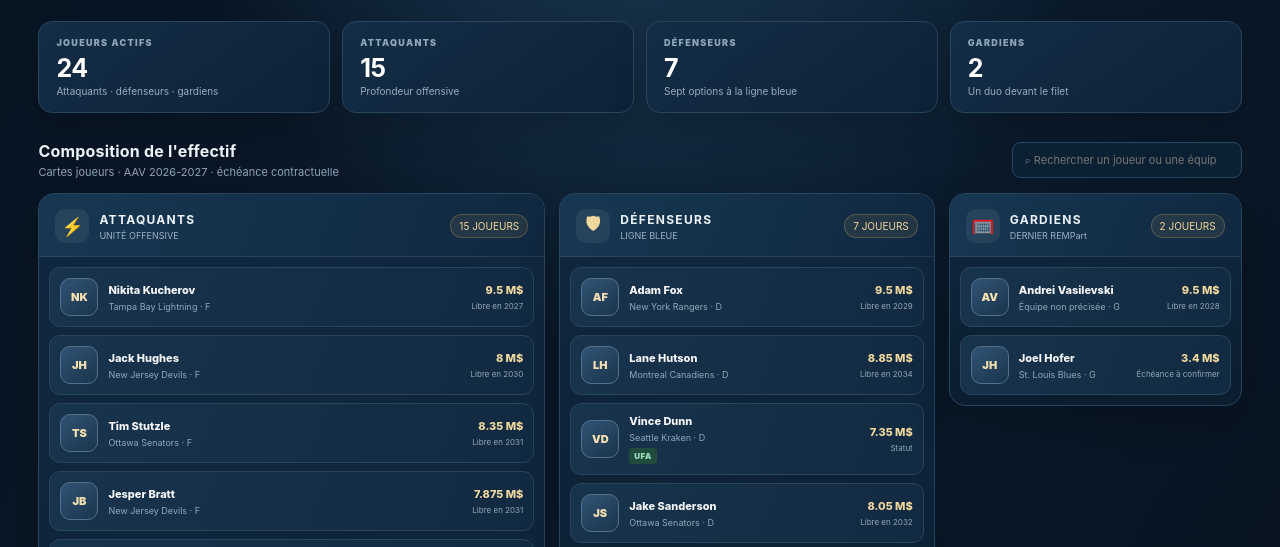
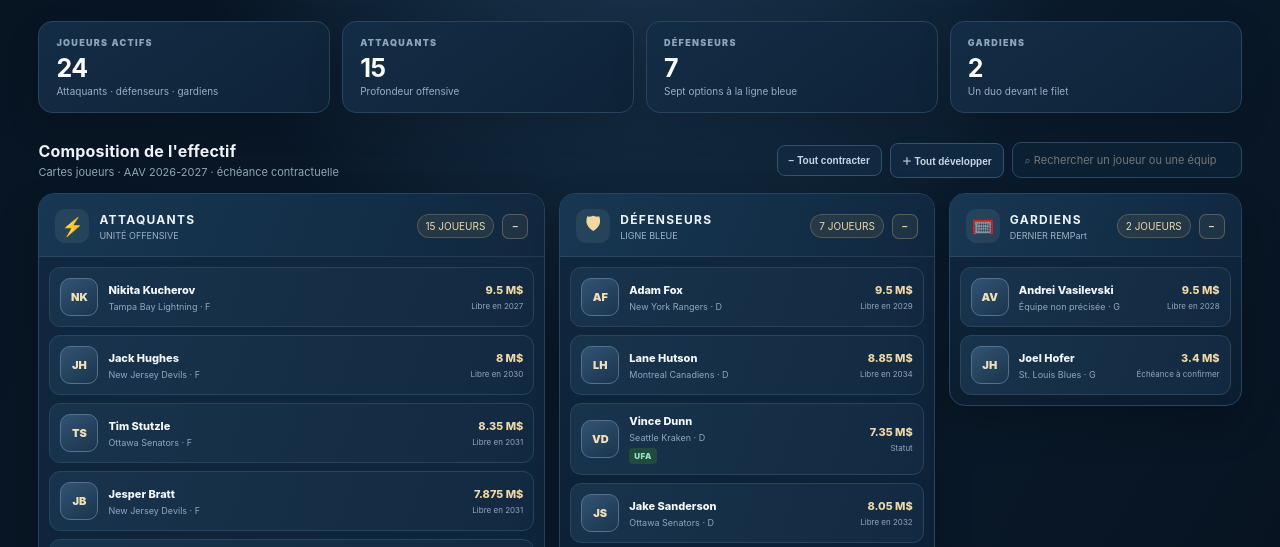
Before and after one commit to couturjo/Calculateur, a plain HTML site: page effectif-couturov.html in a window 1280 px wide. Shown: the part 225-772 px from the top of the page. Drawn offline with Linux system fonts and the light colour scheme.

Commit message:
Ajouter le repli des sections dans le prototype Effectif

```diff
--- a/effectif-couturov.html
+++ b/effectif-couturov.html
@@ -30,7 +30,7 @@ h1{font-size:clamp(30px,4vw,48px);line-height:1;margin:9px 0 10px;letter-spacing
 .pos-title{display:flex;align-items:center;gap:10px}.pos-icon{width:34px;height:34px;border-radius:10px;background:#ffffff12;display:grid;place-items:center;color:var(--gold2);font-size:18px}
 .poshead h3{font-size:12px;letter-spacing:1.3px;margin:0}.poshead small{display:block;color:#9cb0c3;font-size:9px;margin-top:3px}
 .count{font-size:10px;color:var(--gold2);background:#d8b56d18;border:1px solid #d8b56d44;padding:5px 8px;border-radius:20px;white-space:nowrap}
-.playerlist{padding:10px;display:grid;gap:8px}
+.playerlist{padding:10px;display:grid;gap:8px}.position.is-collapsed .playerlist{display:none}.position.is-collapsed .poshead{border-bottom:0}.section-toggle{border:1px solid #d8b56d55;background:#d8b56d12;color:#f0d99f;border-radius:7px;padding:6px 9px;font-size:10px;font-weight:900;cursor:pointer}.section-toggle:hover{background:#d8b56d25}.prospect-box.is-collapsed .prospect-grid{display:none}.prospect-box.is-collapsed .prospect-head{border-bottom:0}.toolbar-actions{display:flex;align-items:center;gap:8px;flex-wrap:wrap}.collapse-all{border:1px solid #36536d;background:#102840;color:#c7d5e2;border-radius:8px;padding:9px 11px;font-size:10px;font-weight:800;cursor:pointer}.collapse-all:hover{border-color:#d8b56d;color:#f0d99f}
 .player{display:grid;grid-template-columns:38px minmax(0,1fr) auto;align-items:center;gap:10px;padding:10px;background:linear-gradient(110deg,#18334c,#122a41);border:1px solid #29445d;border-radius:11px;min-width:0;transition:.18s}
 .player:hover{transform:translateY(-2px);border-color:#b89553;box-shadow:0 8px 20px #0003}
 .avatar{width:38px;height:38px;border-radius:10px;display:grid;place-items:center;font-size:11px;font-weight:900;color:#f4dfb0;background:linear-gradient(145deg,#315473,#1a344d);border:1px solid #52718d}
@@ -55,13 +55,13 @@ h1{font-size:clamp(30px,4vw,48px);line-height:1;margin:9px 0 10px;letter-spacing
 <div class="metric"><label>Défenseurs</label><strong>7</strong><small>Sept options à la ligne bleue</small></div>
 <div class="metric"><label>Gardiens</label><strong>2</strong><small>Un duo devant le filet</small></div>
 </section>
-<div class="toolbar"><div><h2>Composition de l'effectif</h2><p>Cartes joueurs · AAV 2026-2027 · échéance contractuelle</p></div><input class="search" id="search" type="search" placeholder="⌕ Rechercher un joueur ou une équipe…"></div>
+<div class="toolbar"><div><h2>Composition de l'effectif</h2><p>Cartes joueurs · AAV 2026-2027 · échéance contractuelle</p></div><div class="toolbar-actions"><button class="collapse-all" id="collapseAll">− Tout contracter</button><button class="collapse-all" id="expandAll">＋ Tout développer</button><input class="search" id="search" type="search" placeholder="⌕ Rechercher un joueur ou une équipe…"></div></div>
 <section class="columns" id="columns">
-<div class="position"><div class="poshead"><div class="pos-title"><div class="pos-icon">⚡</div><div><h3>ATTAQUANTS</h3><small>UNITÉ OFFENSIVE</small></div></div><span class="count">15 JOUEURS</span></div><div class="playerlist" id="forwards"></div></div>
-<div class="position"><div class="poshead"><div class="pos-title"><div class="pos-icon">🛡</div><div><h3>DÉFENSEURS</h3><small>LIGNE BLEUE</small></div></div><span class="count">7 JOUEURS</span></div><div class="playerlist" id="defense"></div></div>
-<div class="position"><div class="poshead"><div class="pos-title"><div class="pos-icon">🥅</div><div><h3>GARDIENS</h3><small>DERNIER REMPart</small></div></div><span class="count">2 JOUEURS</span></div><div class="playerlist" id="goalies"></div></div>
+<div class="position"><div class="poshead"><div class="pos-title"><div class="pos-icon">⚡</div><div><h3>ATTAQUANTS</h3><small>UNITÉ OFFENSIVE</small></div></div><div style="display:flex;align-items:center;gap:8px"><span class="count">15 JOUEURS</span><button class="section-toggle" aria-expanded="true">−</button></div></div><div class="playerlist" id="forwards"></div></div>
+<div class="position"><div class="poshead"><div class="pos-title"><div class="pos-icon">🛡</div><div><h3>DÉFENSEURS</h3><small>LIGNE BLEUE</small></div></div><div style="display:flex;align-items:center;gap:8px"><span class="count">7 JOUEURS</span><button class="section-toggle" aria-expanded="true">−</button></div></div><div class="playerlist" id="defense"></div></div>
+<div class="position"><div class="poshead"><div class="pos-title"><div class="pos-icon">🥅</div><div><h3>GARDIENS</h3><small>DERNIER REMPart</small></div></div><div style="display:flex;align-items:center;gap:8px"><span class="count">2 JOUEURS</span><button class="section-toggle" aria-expanded="true">−</button></div></div><div class="playerlist" id="goalies"></div></div>
 </section>
-<section class="prospect-box"><div class="prospect-head"><div><h3>RÉSERVE DE PROSPECTS</h3><p>Actifs de développement · affichés séparément de l'alignement principal</p></div><span class="count">10 PROSPECTS</span></div><div class="prospect-grid" id="prospects"></div></section>
+<section class="prospect-box"><div class="prospect-head"><div><h3>RÉSERVE DE PROSPECTS</h3><p>Actifs de développement · affichés séparément de l'alignement principal</p></div><div style="display:flex;align-items:center;gap:8px"><span class="count">10 PROSPECTS</span><button class="section-toggle" aria-expanded="true">−</button></div></div><div class="prospect-grid" id="prospects"></div></section>
 <div class="note">Données de joueurs, AAV et échéances reprises de l'effectif Couturov présent dans la version officielle au moment de la création de cette maquette.<br>Les points Fantrax ne sont pas affichés dans ce prototype.</div>
 </main>
 <script>
@@ -109,5 +109,9 @@ function badge(free){if(free==="RFA")return '<span class="tag rfa">RFA</span>';i
 function card(p){return '<article class="player" data-search="'+(p.name+" "+p.team).toLowerCase()+'"><div class="avatar">'+initials(p.name)+'</div><div><div class="pname">'+p.name+'</div><div class="club">'+p.team+' · '+p.pos+'</div>'+badge(p.free)+'</div><div class="right"><div class="salary">'+money(p.aav)+'</div><div class="free">'+(p.free==="RFA"||p.free==="UFA"?"Statut":p.free==="—"?"Échéance à confirmer":"Libre en "+p.free)+'</div></div></article>'}
 function render(){for(const [pos,id] of [["F","forwards"],["D","defense"],["G","goalies"]])document.getElementById(id).innerHTML=players.filter(p=>p.pos===pos).map(card).join("");document.getElementById("prospects").innerHTML=prospects.map(p=>'<div class="prospect" data-search="'+(p.name+" "+p.team).toLowerCase()+'"><b>'+p.name+'</b><small>'+p.team+' · '+p.pos+'</small><span class="salary">'+money(p.aav)+'</span><small>'+(p.free==="RFA"?"Statut RFA":p.free==="Non signé"?"Contrat non signé":"Libre en "+p.free)+'</small></div>').join("")}
 render();
+document.querySelectorAll('.position,.prospect-box').forEach(section=>{const btn=section.querySelector('.section-toggle');btn.addEventListener('click',()=>setCollapsed(section,!section.classList.contains('is-collapsed')));});
+function setCollapsed(section,collapsed){section.classList.toggle('is-collapsed',collapsed);const btn=section.querySelector('.section-toggle');btn.textContent=collapsed?'＋':'−';btn.setAttribute('aria-expanded',String(!collapsed));}
+document.getElementById('collapseAll').addEventListener('click',()=>document.querySelectorAll('.position,.prospect-box').forEach(s=>setCollapsed(s,true)));
+document.getElementById('expandAll').addEventListener('click',()=>document.querySelectorAll('.position,.prospect-box').forEach(s=>setCollapsed(s,false)));
 document.getElementById("search").addEventListener("input",e=>{const q=e.target.value.trim().toLowerCase();document.querySelectorAll("[data-search]").forEach(el=>el.style.display=el.dataset.search.includes(q)?"grid":"none")});
 </script></body></html>
```
